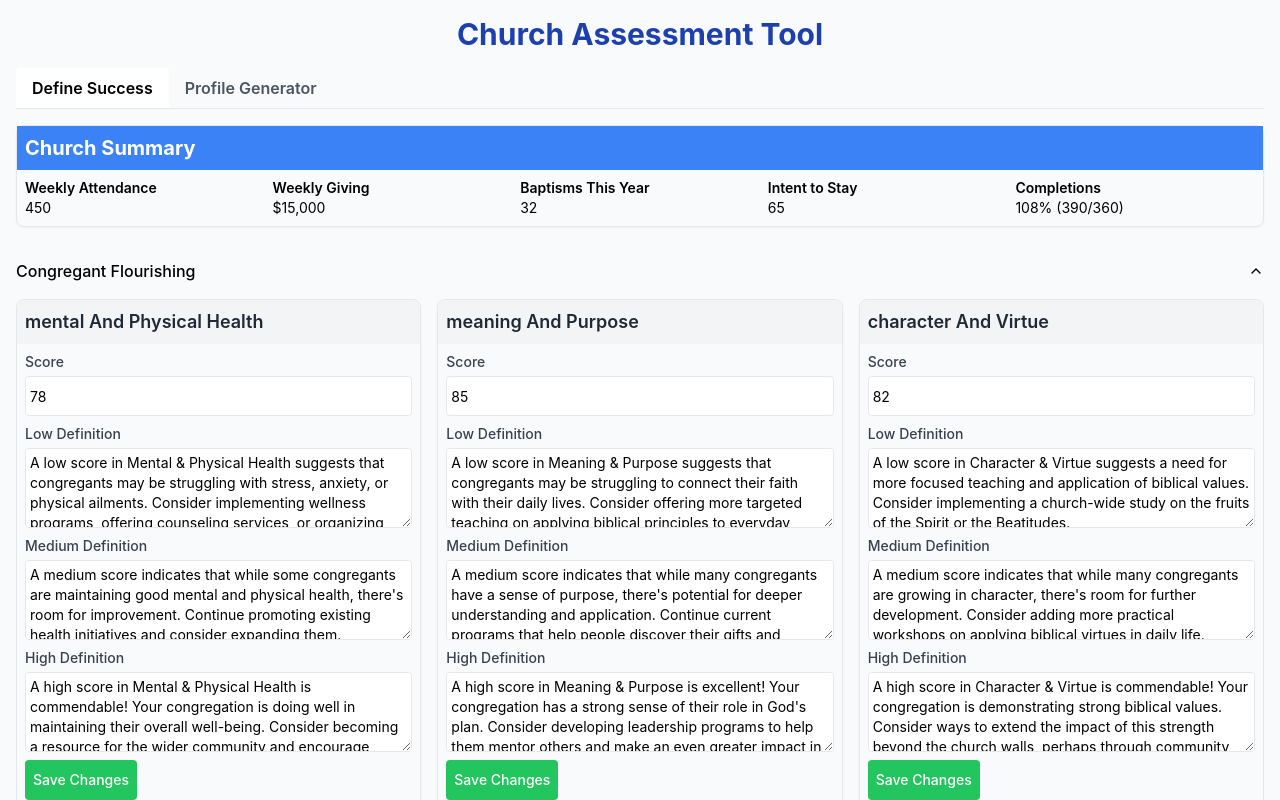
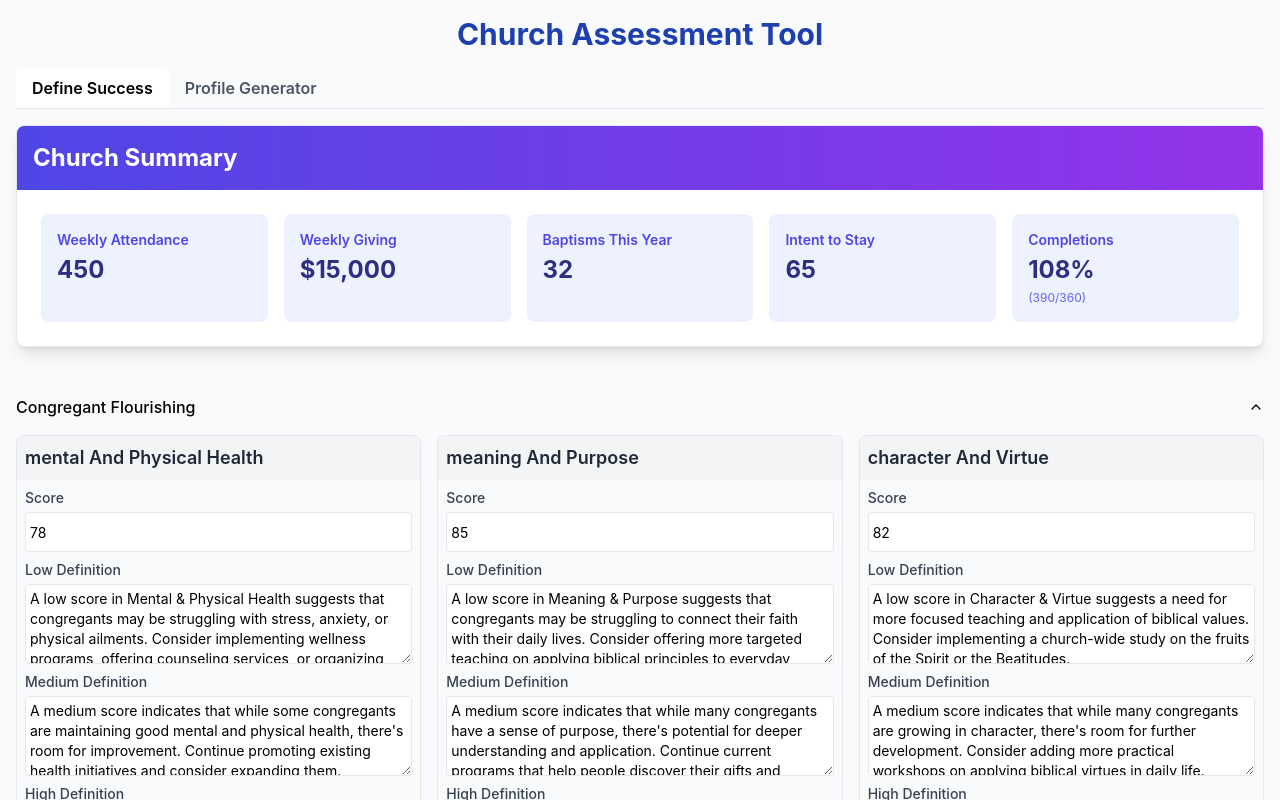
Before and after one commit to jakeklinvexgloo/church-assessment-tool, a React (Create React App) app: page / in a window 1280 px wide. Shown: the top 800 px of the page. Built offline with nearby package versions, Linux system fonts and the light colour scheme; no server answers.

Commit message:
updated ui

```diff
--- a/src/App.js
+++ b/src/App.js
@@ -28,35 +28,34 @@ const SummaryBox = ({ data }) => {
     : 0;
 
   return (
-    <Card className="mb-4 shadow-sm">
-      <CardHeader className="bg-blue-500 text-white p-2">
-        <h2 className="text-xl font-bold">Church Summary</h2>
+    <Card className="mb-8 bg-white shadow-lg rounded-lg overflow-hidden">
+      <CardHeader className="bg-gradient-to-r from-indigo-600 to-purple-600 text-white p-4">
+        <h2 className="text-2xl font-bold">Church Summary</h2>
       </CardHeader>
-      <CardContent className="p-2 grid grid-cols-2 md:grid-cols-5 gap-2 text-sm">
-        <div>
-          <h3 className="font-semibold">Weekly Attendance</h3>
-          <p>{data.averageWeeklyAttendance}</p>
-        </div>
-        <div>
-          <h3 className="font-semibold">Weekly Giving</h3>
-          <p>${data.averageWeeklyGiving.toLocaleString()}</p>
-        </div>
-        <div>
-          <h3 className="font-semibold">Baptisms This Year</h3>
-          <p>{data.baptismsThisYear}</p>
-        </div>
-        <div>
-          <h3 className="font-semibold">Intent to Stay</h3>
-          <p>{data.intentToStay}</p>
-        </div>
-        <div>
-          <h3 className="font-semibold">Completions</h3>
-          <p>{completionPercentage}% ({data.completions.actual}/{completionsGoal})</p>
+      <CardContent className="p-6">
+        <div className="grid grid-cols-2 md:grid-cols-5 gap-4">
+          <SummaryItem title="Weekly Attendance" value={data.averageWeeklyAttendance} />
+          <SummaryItem title="Weekly Giving" value={`$${data.averageWeeklyGiving.toLocaleString()}`} />
+          <SummaryItem title="Baptisms This Year" value={data.baptismsThisYear} />
+          <SummaryItem title="Intent to Stay" value={data.intentToStay} />
+          <SummaryItem
+            title="Completions"
+            value={`${completionPercentage}%`}
+            subtext={`(${data.completions.actual}/${completionsGoal})`}
+          />
         </div>
       </CardContent>
     </Card>
   );
 };
+
+const SummaryItem = ({ title, value, subtext }) => (
+  <div className="bg-indigo-50 p-4 rounded-lg">
+    <h3 className="text-sm font-semibold text-indigo-600 mb-1">{title}</h3>
+    <p className="text-2xl font-bold text-indigo-900">{value}</p>
+    {subtext && <p className="text-xs text-indigo-500 mt-1">{subtext}</p>}
+  </div>
+);
 
 const ScoreSection = ({ title, data, category, setData, isDefineSuccess }) => {
   const [localData, setLocalData] = useState(data);
@@ -308,30 +307,44 @@ const ProfileGenerator = ({ data, setData }) => {
   };
 
   return (
-    <div className="space-y-4">
+    <div className="max-w-4xl mx-auto p-6 bg-gradient-to-br from-blue-50 to-indigo-100 rounded-lg shadow-xl">
+      <h2 className="text-3xl font-bold text-indigo-800 mb-6">Church Assessment Dashboard</h2>
       <SummaryBox data={data} />
-      <div className="flex space-x-4 mb-4">
-        <Button onClick={generateNewProfile} className="bg-blue-500 text-white px-4 py-2 rounded hover:bg-blue-600 transition-colors">Generate New Profile</Button>
-        <Button onClick={generateRecommendations} className="bg-green-500 text-white px-4 py-2 rounded hover:bg-green-600 transition-colors" disabled={isLoading}>
+      <div className="flex space-x-4 mb-8">
+        <Button
+          onClick={generateNewProfile}
+          className="bg-indigo-600 text-white px-6 py-3 rounded-full hover:bg-indigo-700 transition-colors shadow-md hover:shadow-lg transform hover:-translate-y-1"
+        >
+          Generate New Profile
+        </Button>
+        <Button
+          onClick={generateRecommendations}
+          className="bg-emerald-600 text-white px-6 py-3 rounded-full hover:bg-emerald-700 transition-colors shadow-md hover:shadow-lg transform hover:-translate-y-1"
+          disabled={isLoading}
+        >
           {isLoading ? <Loader className="mr-2" /> : null}
           Generate Recommendations
         </Button>
       </div>
       {isLoading && (
-        <Card className="mb-4 p-4 flex items-center justify-center">
-          <Loader className="mr-2" /> Generating Recommendations...
+        <Card className="mb-8 p-6 bg-white shadow-lg rounded-lg">
+          <div className="flex items-center justify-center">
+            <Loader className="mr-3 text-indigo-600" />
+            <span className="text-lg font-semibold text-indigo-800">Generating Recommendations...</span>
+          </div>
         </Card>
       )}
       {data.recommendations && !isLoading && (
-        <Card className="mb-4 shadow-sm">
-          <CardHeader className="bg-green-500 text-white p-2">
-            <h3 className="text-xl font-bold">Recommendations</h3>
+        <Card className="mb-8 bg-white shadow-lg rounded-lg overflow-hidden">
+          <CardHeader className="bg-gradient-to-r from-indigo-600 to-purple-600 text-white p-4">
+            <h3 className="text-2xl font-bold">Recommendations</h3>
           </CardHeader>
-          <CardContent className="p-2">
+          <CardContent className="p-6">
             <FormattedText text={data.recommendations} />
           </CardContent>
         </Card>
       )}
+      <div className="space-y-8">
         <ScoreSection
           title="Congregant Flourishing"
           data={data.congregantFlourishing}
@@ -353,6 +366,7 @@ const ProfileGenerator = ({ data, setData }) => {
           setData={setData}
           isDefineSuccess={false}
         />
+      </div>
     </div>
   );
 };
--- a/src/components/FormattedText.js
+++ b/src/components/FormattedText.js
@@ -6,37 +6,31 @@ const FormattedText = ({ text }) => {
     return null;
   }
 
-  // Function to process inline bold text
   const processBoldText = (line) => {
     const parts = line.split(/(\*\*.*?\*\*)/);
     return parts.map((part, index) => {
       if (part.startsWith('**') && part.endsWith('**')) {
-        return <strong key={index}>{part.slice(2, -2)}</strong>;
+        return <strong key={index} className="font-semibold text-indigo-700">{part.slice(2, -2)}</strong>;
       }
       return part;
     });
   };
 
-  // Split the text into lines
   const lines = text.split('\n');
 
   return (
-    <div className="whitespace-pre-wrap">
+    <div className="text-gray-800">
       {lines.map((line, index) => {
-        // Check if the line is a header
         if (line.startsWith('###')) {
-          return <h3 key={index} className="text-xl font-bold mt-4 mb-2">{processBoldText(line.replace('###', '').trim())}</h3>;
+          return <h3 key={index} className="text-2xl font-bold text-indigo-800 mt-6 mb-4">{processBoldText(line.replace('###', '').trim())}</h3>;
         }
-        // Check if the line is a subheader
         if (line.startsWith('- **') && line.endsWith(':**')) {
-          return <h4 key={index} className="text-lg font-semibold mt-3 mb-1">{processBoldText(line.replace(/[-*]/g, '').trim())}</h4>;
+          return <h4 key={index} className="text-xl font-semibold text-indigo-700 mt-4 mb-2">{processBoldText(line.replace(/[-*]/g, '').trim())}</h4>;
         }
-        // Check if the line is a bullet point
         if (line.trim().startsWith('•') || line.trim().startsWith('-')) {
-          return <li key={index} className="ml-6">{processBoldText(line.replace(/^[•-]\s*/, ''))}</li>;
+          return <li key={index} className="ml-6 mb-2 text-gray-700">{processBoldText(line.replace(/^[•-]\s*/, ''))}</li>;
         }
-        // Regular text
-        return <p key={index} className="mb-2">{processBoldText(line)}</p>;
+        return <p key={index} className="mb-3 leading-relaxed">{processBoldText(line)}</p>;
       })}
     </div>
   );
--- /dev/null
+++ b/src/components/SummaryItem.js
@@ -0,0 +1,11 @@
+import React from 'react';
+
+const SummaryItem = ({ title, value, subtext }) => (
+  <div className="bg-indigo-50 p-4 rounded-lg">
+    <h3 className="text-sm font-semibold text-indigo-600 mb-1">{title}</h3>
+    <p className="text-2xl font-bold text-indigo-900">{value}</p>
+    {subtext && <p className="text-xs text-indigo-500 mt-1">{subtext}</p>}
+  </div>
+);
+
+export default SummaryItem;
--- a/src/index.css
+++ b/src/index.css
@@ -1,12 +1,12 @@
 @import 'tailwindcss/base';
 @import 'tailwindcss/components';
 @import 'tailwindcss/utilities';
+@import url('https://fonts.googleapis.com/css2?family=Inter:wght@400;500;600;700&display=swap');
 
 body {
   margin: 0;
-  font-family: -apple-system, BlinkMacSystemFont, 'Segoe UI', 'Roboto', 'Oxygen',
-    'Ubuntu', 'Cantarell', 'Fira Sans', 'Droid Sans', 'Helvetica Neue',
-    sans-serif;
+  font-family: 'Inter', sans-serif;
+  background-color: #f3f4f6;
   -webkit-font-smoothing: antialiased;
   -moz-osx-font-smoothing: grayscale;
 }
```
Lines whose indentation alone changed are shown as unchanged.
